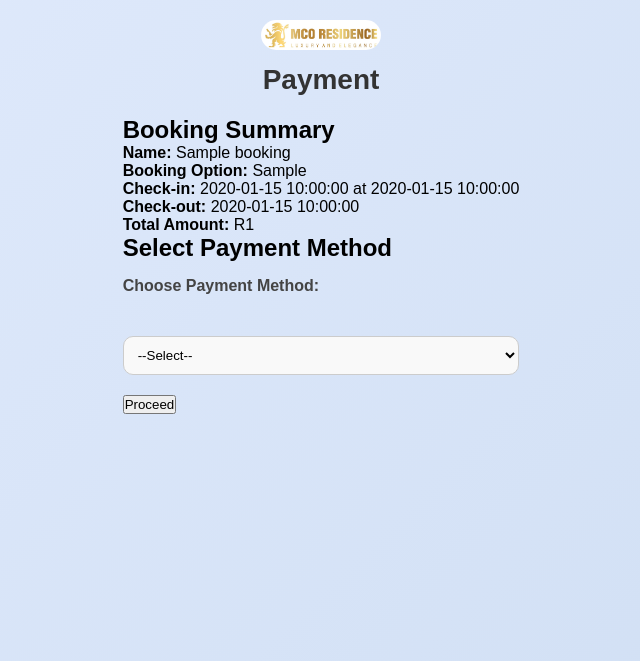
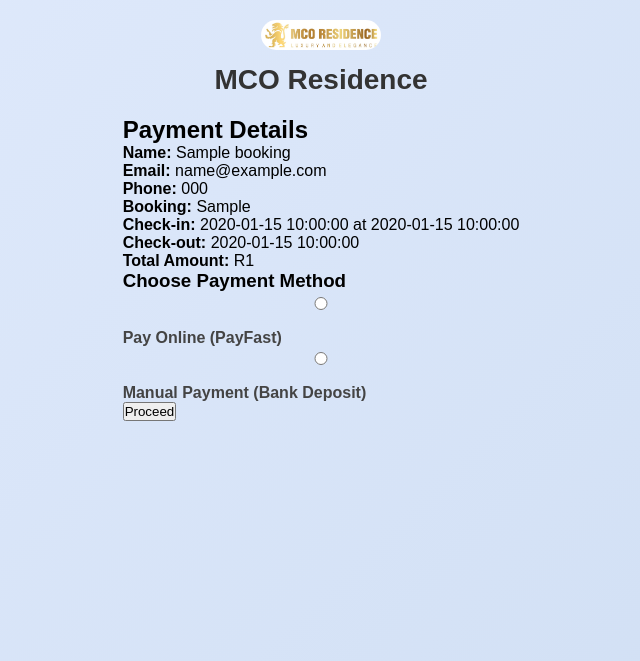
Before and after one commit to TtBuoyPta97/MCO-RESIDENCE, a Flask app: template templates/payment.html in a window 1280 px wide. Shown: the top 661 px of the page, without its empty margins (319-959 px from the left). Run offline with Flask 3, Linux system fonts and the light colour scheme; the template is opened without the code that fills it: most values are stand-ins (such as "Sample title", 1, 10 or a date in 2020).

Commit message:
Update payment.html

```diff
--- a/templates/payment.html
+++ b/templates/payment.html
@@ -2,64 +2,77 @@
 <html lang="en">
 <head>
     <meta charset="UTF-8">
+    <meta name="viewport" content="width=device-width, initial-scale=1.0">
     <title>Payment - MCO Residence</title>
     <link rel="stylesheet" href="{{ url_for('static', filename='css/styleii.css') }}">
 </head>
 <body>
     <header>
         <img src="{{ url_for('static', filename='images/mco landscape.jpeg') }}" alt="MCO Residence Logo" class="logo">
-        <h1>Payment</h1>
+        <h1>MCO Residence</h1>
     </header>
 
-    <div class="payment-container">
-        <h2>Booking Summary</h2>
+    <main class="glass">
+        <h2>Payment Details</h2>
+        <div class="payment-summary">
             <p><strong>Name:</strong> {{ booking.name }}</p>
-        <p><strong>Booking Option:</strong> {{ booking.booking_option_display }}</p>
+            <p><strong>Email:</strong> {{ booking.email }}</p>
+            <p><strong>Phone:</strong> {{ booking.phone }}</p>
+            <p><strong>Booking:</strong> {{ booking.booking_option_display }}</p>
             <p><strong>Check-in:</strong> {{ booking.checkin_date }} at {{ booking.checkin_time }}</p>
+
             {% if booking.booking_option == 'night' %}
-        <p><strong>Check-out:</strong> Next Day Before 11:00 AM</p>
+                <p><strong>Check-out:</strong> Before 11:00 AM next day</p>
             {% else %}
                 <p><strong>Check-out:</strong> {{ booking.checkout_time }}</p>
             {% endif %}
+
             <p><strong>Total Amount:</strong> R{{ booking.total_amount }}</p>
+        </div>
 
-        <h2>Select Payment Method</h2>
+        <h3>Choose Payment Method</h3>
 
-        <form action="{{ url_for('payment') }}" method="POST" enctype="multipart/form-data">
-            <label for="payment_method">Choose Payment Method:</label><br><br>
-            <select id="payment_method" name="payment_method" required onchange="showPaymentOption(this.value)">
-                <option value="">--Select--</option>
-                <option value="online">Pay Online (PayFast)</option>
-                <option value="manual">Manual Payment (Bank Transfer)</option>
-            </select>
+        <form action="{{ url_for('payment') }}" method="POST" enctype="multipart/form-data" class="payment-options">
+            <div class="payment-method">
+                <input type="radio" id="online" name="payment_method" value="online" required>
+                <label for="online">Pay Online (PayFast)</label>
+            </div>
+            <div class="payment-method">
+                <input type="radio" id="manual" name="payment_method" value="manual">
+                <label for="manual">Manual Payment (Bank Deposit)</label>
+            </div>
 
-            <div id="manual_payment_info" style="display:none; margin-top:20px;">
-                <h3>Banking Details</h3>
-                <p><strong>Bank Name:</strong> Standard Bank</p>
+            <div id="manual-payment-info" style="display:none; margin-top: 20px;">
+                <h4>Banking Details</h4>
                 <p><strong>Account Name:</strong> Amangcikwa Holdings PTY Ltd</p>
                 <p><strong>Account Number:</strong> 10233031039</p>
-                <p>Please upload Proof of Payment below:</p>
-                <input type="file" name="proof_file" accept=".jpg,.jpeg,.png,.pdf" required>
+                <p><strong>Bank:</strong> Standard Bank</p>
+
+                <label for="proof">Upload Proof of Payment:</label>
+                <input type="file" id="proof" name="proof" accept=".jpg,.jpeg,.png,.pdf">
             </div>
 
-            <div style="margin-top:20px;">
-                <button type="submit">Proceed</button>
-            </div>
+            <button type="submit" class="primary-button">Proceed</button>
         </form>
-    </div>
+    </main>
 
     <footer>
         <p>&copy; 2025 MCO Residence. All rights reserved.</p>
     </footer>
 
     <script>
-        function showPaymentOption(value) {
-            if (value === 'manual') {
-                document.getElementById('manual_payment_info').style.display = 'block';
-            } else {
-                document.getElementById('manual_payment_info').style.display = 'none';
-            }
-        }
+        // Show/hide manual payment fields
+        const onlineRadio = document.getElementById('online');
+        const manualRadio = document.getElementById('manual');
+        const manualInfo = document.getElementById('manual-payment-info');
+
+        onlineRadio.addEventListener('change', () => {
+            manualInfo.style.display = 'none';
+        });
+
+        manualRadio.addEventListener('change', () => {
+            manualInfo.style.display = 'block';
+        });
     </script>
 </body>
 </html>
```
Lines whose indentation alone changed are shown as unchanged.
